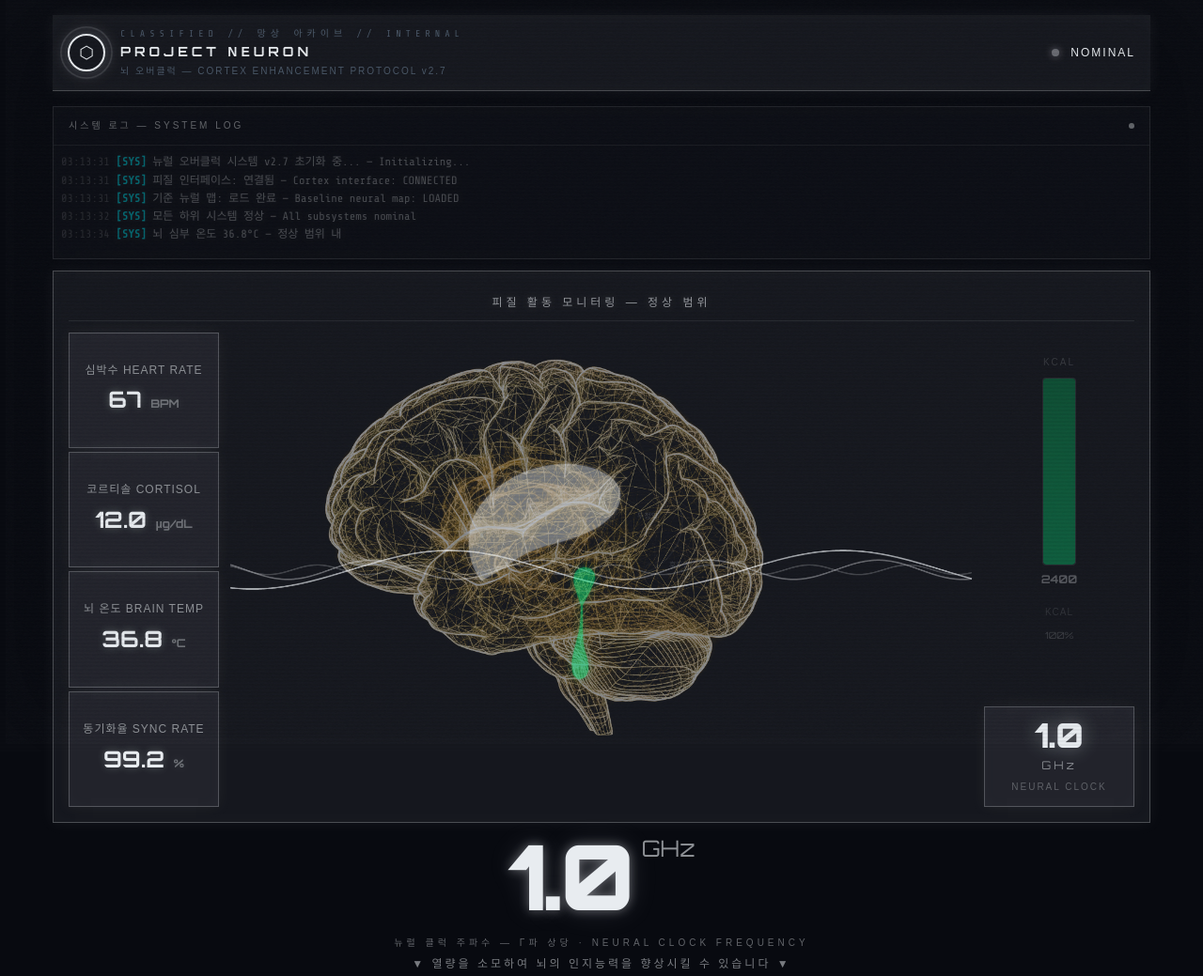
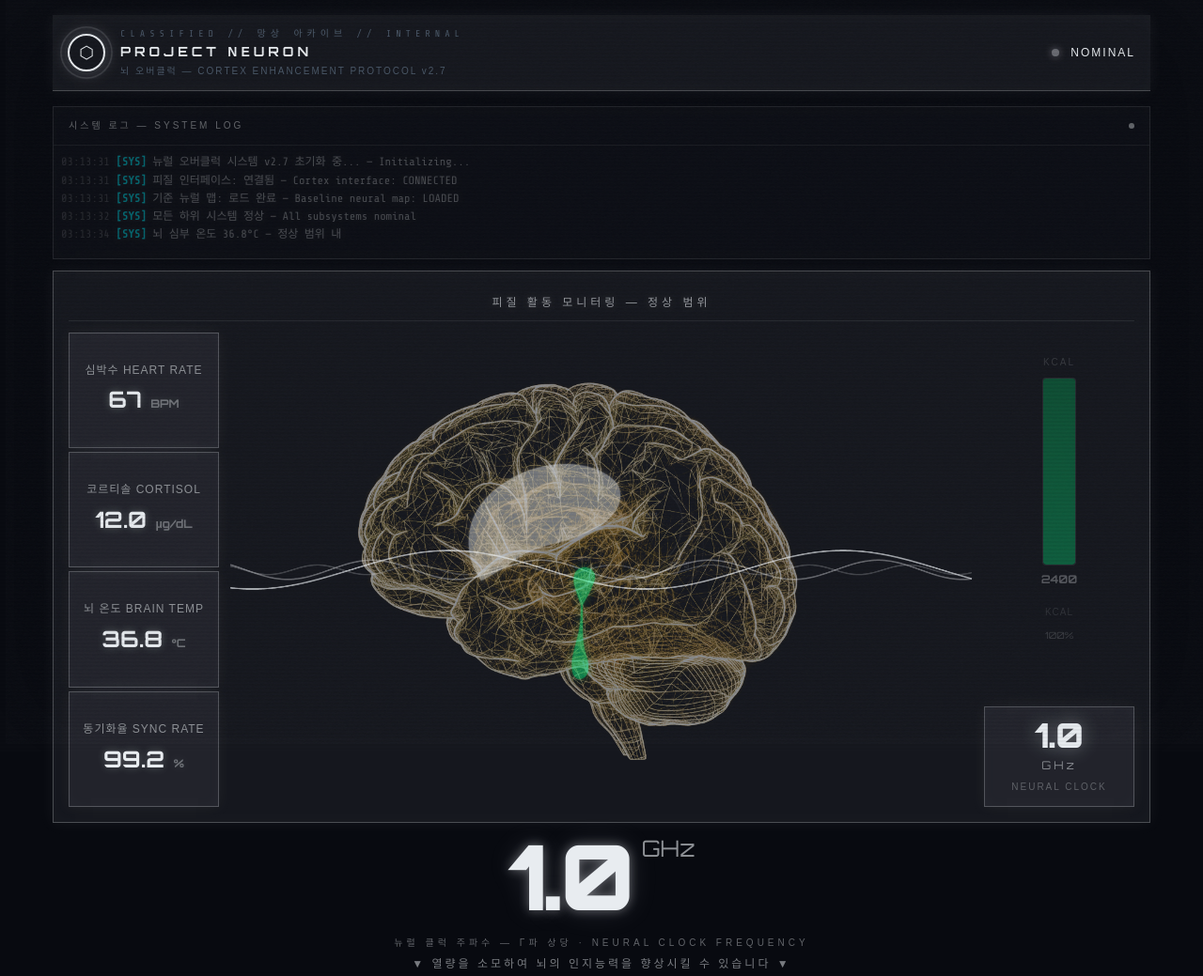
Before and after one commit to HarinJin/human-overclock, a plain HTML site: page index.html in a window 1280 px wide. Shown: the top 1039 px of the page at 94% size. Drawn offline with nearby package versions, Linux system fonts and the light colour scheme; a web font is replaced by a local one.

Commit message:
fix: 뇌 PNG-SVG 정렬 — 4회 반복 보간으로 실측 매칭
실측값: SVG 뇌 영역 left:32.1% top:27.8% w:31.6% h:45.3%
PNG 내부 여백 고려하여 4회 반복 조정:
  iter1: 32.1/27.8/31.6/45.3 → PNG 너무 작음
  iter2: 25/20/45/60 → 아직 작음, 전두엽 밖으로
  iter3: 19/14/55/72 → 거의 맞으나 후두엽/소뇌 밖으로
  iter4: 16/10/62/80 → 전 영역 매칭 확인

Co-Authored-By: Claude Opus 4.6 (1M context) <noreply@anthropic.com>

```diff
--- a/css/layout.css
+++ b/css/layout.css
@@ -240,10 +240,10 @@
 .brain-svg-container::after {
   content: '';
   position: absolute;
-  /* SVG viewBox 400x320 기준, 뇌가 약 x:60~310, y:30~270에 위치 */
-  top: 5%;
-  left: 10%;
-  width: 65%;
+  /* SVG 뇌 영역 매칭 (iter4) */
+  top: 10%;
+  left: 16%;
+  width: 62%;
   height: 80%;
   background: url('../assets/brain-hologram.png') center center / contain no-repeat;
   mix-blend-mode: screen;
```
